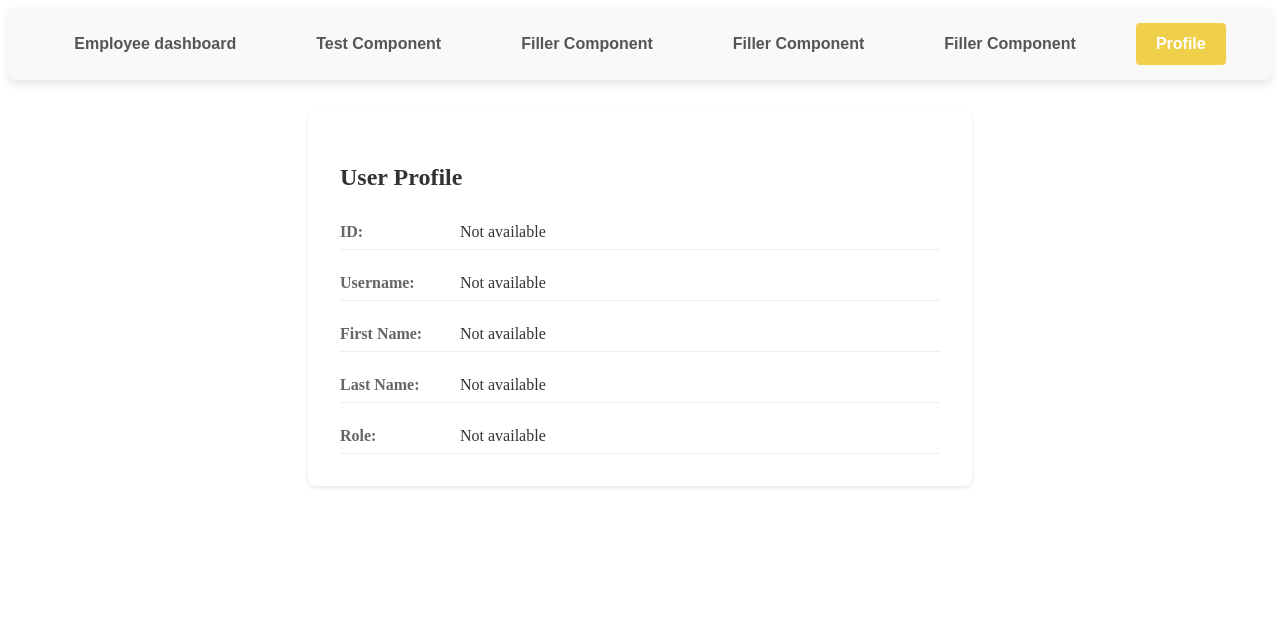
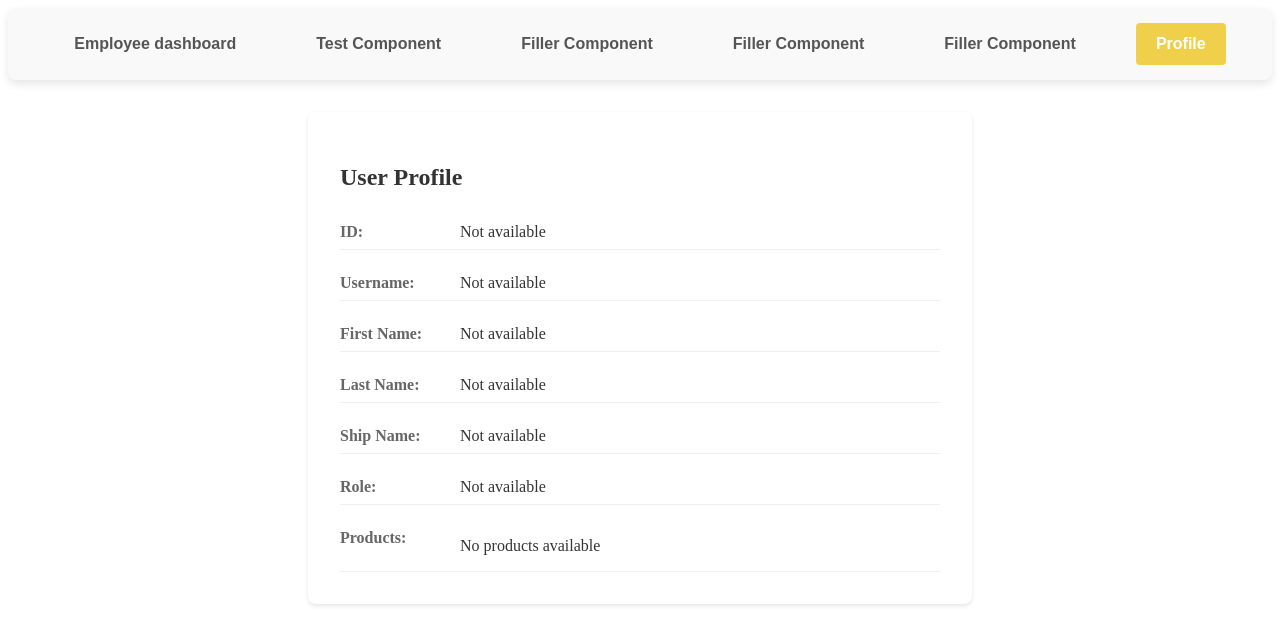
Before and after one commit to sofiane-atari/periskalacademy, an Angular app in the folder periskal-application/frontend/Periskal-frontend/: page /profile in a window 1280 px wide. Shown: the top 644 px of the page. Built offline with nearby package versions, Linux system fonts and the light colour scheme.

Commit message:
feat: Add missing info to user profile  (ship name & products )

```diff
--- a/periskal-application/frontend/Periskal-frontend/src/app/components/profile/profile.component.css
+++ b/periskal-application/frontend/Periskal-frontend/src/app/components/profile/profile.component.css
@@ -34,3 +34,22 @@ h2 {
   flex: 1;
   color: #333;
 }
+
+.products-row {
+  align-items: flex-start;
+}
+
+.products-list {
+  padding: 0.5rem 0;
+}
+
+.products-list ul {
+  list-style-type: none;
+  margin: 0;
+  padding: 0;
+}
+
+.products-list li {
+  padding: 0.25rem 0;
+  color: #333;
+}
--- a/periskal-application/frontend/Periskal-frontend/src/app/components/profile/profile.component.html
+++ b/periskal-application/frontend/Periskal-frontend/src/app/components/profile/profile.component.html
@@ -18,8 +18,25 @@
       <span class="value">{{userProfile.lastname}}</span>
     </div>
     <div class="info-row">
+      <span class="label">Ship Name:</span>
+      <span class="value">{{userProfile.shipname}}</span>
+    </div>
+    <div class="info-row">
       <span class="label">Role:</span>
       <span class="value">{{userProfile.role}}</span>
     </div>
+    <div class="info-row products-row">
+      <span class="label">Products:</span>
+      <div class="value products-list">
+          @if (userProfile.products?.length) {
+              <ul>
+                  @for (product of userProfile.products; track product) {
+                      <li>{{product}}</li>
+                  }
+              </ul>
+          } @else {
+              <span>No products available</span>
+          }
+      </div>
   </div>
 </div>
--- a/periskal-application/frontend/Periskal-frontend/src/app/components/profile/profile.component.ts
+++ b/periskal-application/frontend/Periskal-frontend/src/app/components/profile/profile.component.ts
@@ -22,6 +22,8 @@ export class ProfileComponent implements OnInit {
     const id = this.jwtDecoderService.getId();
     const firstname = this.jwtDecoderService.getFirstname();
     const lastname = this.jwtDecoderService.getLastname();
+    const shipname = this.jwtDecoderService.getShipname();
+    const products = this.jwtDecoderService.getProducts();
 
 
       this.userProfile = {
@@ -29,7 +31,9 @@ export class ProfileComponent implements OnInit {
       role: role ?? 'Not available',
       id: id ?? 'Not available',
       firstname: firstname ?? 'Not available',
-      lastname: lastname ?? 'Not available'
+      lastname: lastname ?? 'Not available',
+      shipname: shipname ?? 'Not available',
+      products: products ?? []
       };
 
   }
--- a/periskal-application/frontend/Periskal-frontend/src/app/models/authenticate-response.model.ts
+++ b/periskal-application/frontend/Periskal-frontend/src/app/models/authenticate-response.model.ts
@@ -4,6 +4,8 @@ export interface AuthenticateResponse {
     firstname: string;
     lastname: string;
     role: string;
+    shipname: string;
+    products: string[];
     loginResult: string;
     token: string;
   }
--- a/periskal-application/frontend/Periskal-frontend/src/app/services/JwtDecode/jwt-decoder.service.ts
+++ b/periskal-application/frontend/Periskal-frontend/src/app/services/JwtDecode/jwt-decoder.service.ts
@@ -7,6 +7,8 @@ interface JwtPayload {
   id: string;
   firstname: string;
   lastname: string;
+  shipname: string;
+  products: string[];
   exp: number;
   iat: number;
 }
@@ -54,4 +56,12 @@ export class JwtDecoderService {
     return this.parseJwt()?.lastname ?? null;
   }
 
+  getProducts(): string[] | null {
+    return this.parseJwt()?.products ?? null;
+  }
+
+  getShipname(): string | null {
+        return this.parseJwt()?.shipname ?? null;
+    }
+
 }
```
Also changed, not shown: 1 other file (tests, documents, lock files or other folders).
